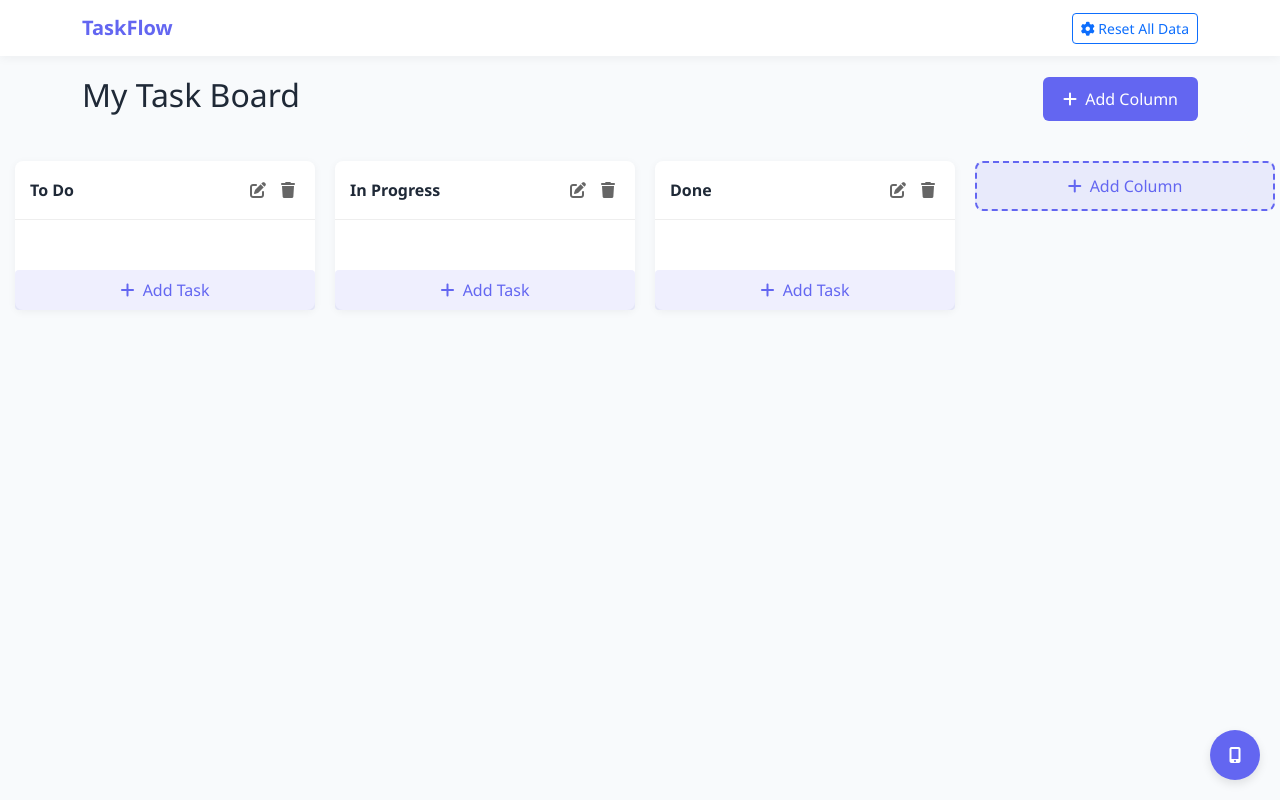
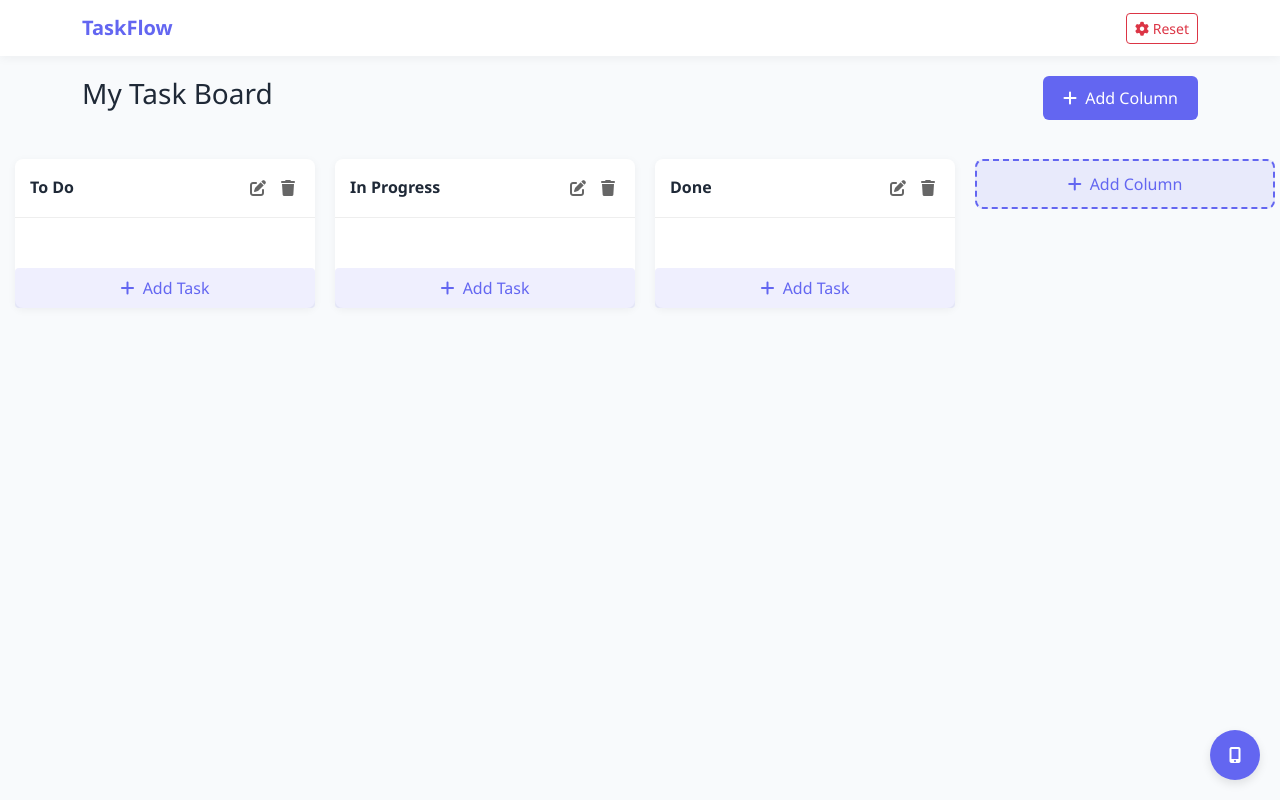
Before and after one commit to ThisIs-Developer/Kanban-Board, a plain HTML site: page index.html in a window 1280 px wide. Drawn offline with nearby package versions, Linux system fonts and the light colour scheme.

Commit message:
Update: UI

```diff
--- a/index.html
+++ b/index.html
@@ -20,8 +20,8 @@
             <div class="collapse navbar-collapse" id="navbarNav">
                 <ul class="navbar-nav ms-auto">
                     <li class="nav-item">
-                        <button class="btn btn-sm btn-outline-primary" id="clearDataBtn">
-                            <i class="fa-solid fa-gear"></i> Reset All Data
+                        <button class="btn btn-sm btn-outline-danger" id="clearDataBtn">
+                            <i class="fa-solid fa-gear"></i> Reset
                         </button>
                     </li>
                 </ul>
@@ -32,7 +32,7 @@
     <div class="container-fluid board-container">
         <div class="container mb-4">
             <div class="d-flex justify-content-between align-items-center">
-                <h2>My Task Board</h2>
+                <h3>My Task Board</h3>
                 <div>
                     <button class="btn btn-primary" id="addNewColumnBtn">
                         <i class="fas fa-plus me-1"></i> Add Column
```
